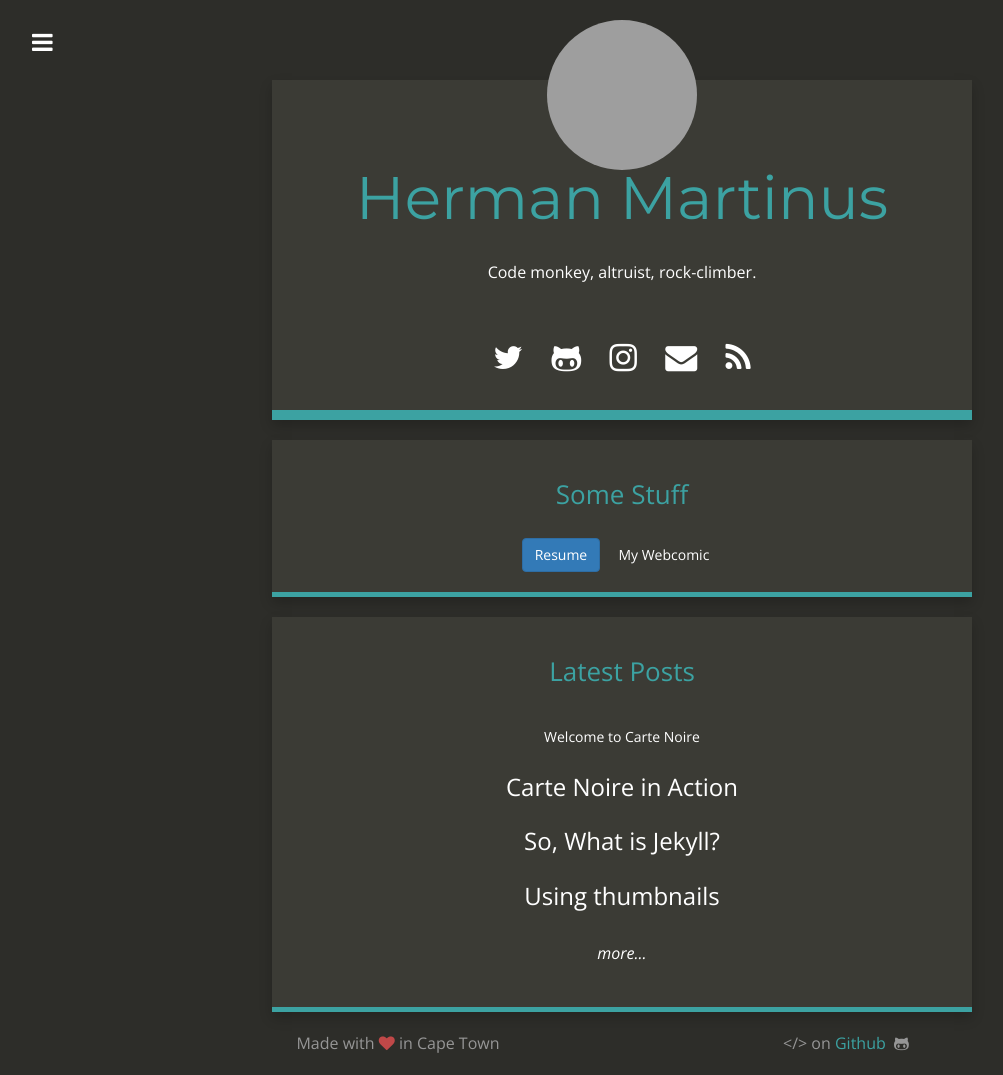
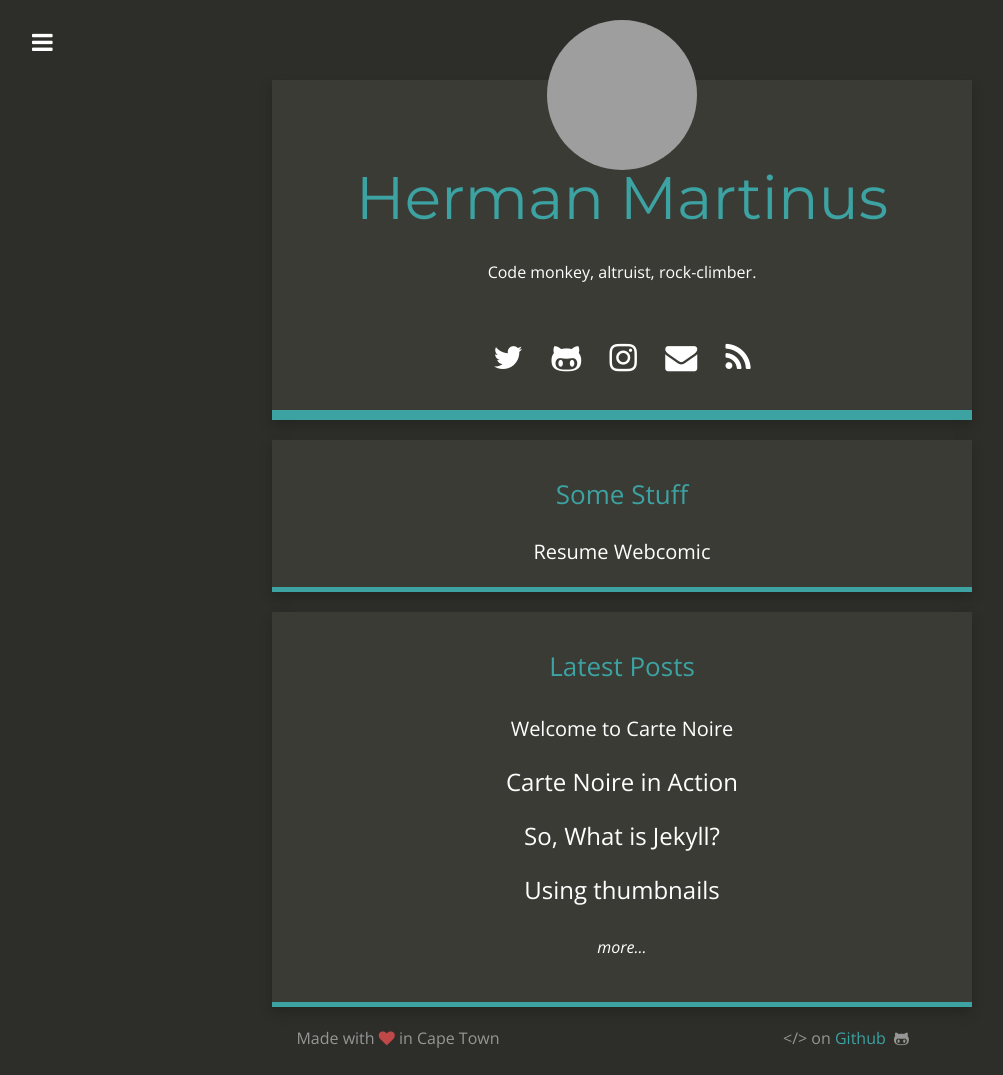
Before and after one commit to HermanMartinus/HermanMartinus.github.io, a Jekyll site: the page built from index.html, in a window 1280 px wide. Shown: the whole page, without its empty margins (18-1021 px from the left). Built offline with Jekyll 4.4.1, drawn with Linux system fonts in a browser that asks for light colours; nearby versions of some CDN libraries; grey boxes are pictures that could not be loaded.

Commit message:
Updated content

```diff
--- a/index.html
+++ b/index.html
@@ -27,8 +27,8 @@ make-smaller-titles: true
 
         <h2>Some Stuff</h2>
 
-        <a href="{ site.resume }" class="btn btn-primary">Resume</a>
-        <a href="{ site.tumblr }" class="btn btn-secondary">My Webcomic</a>
+        <a href="{ site.resume }">Resume</a>
+        <a href="{ site.tumblr }">Webcomic</a>
 
       </div>
 
```
